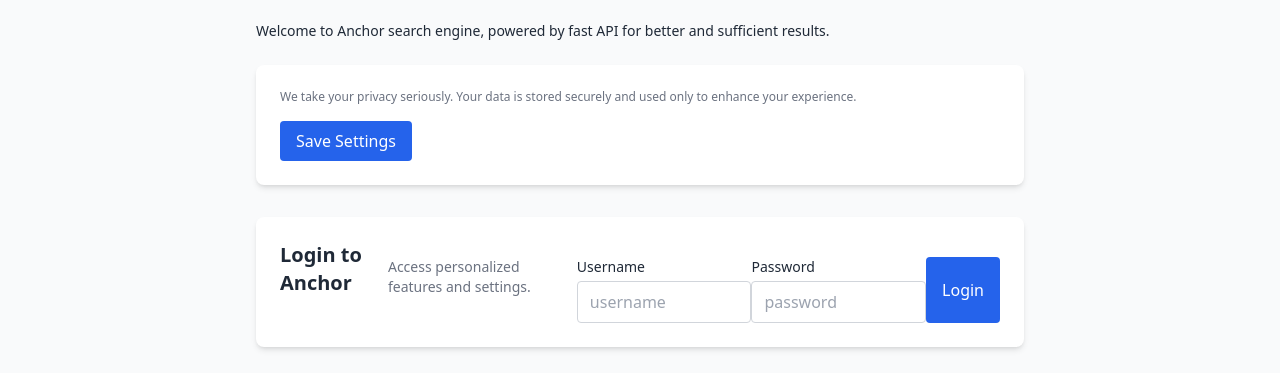
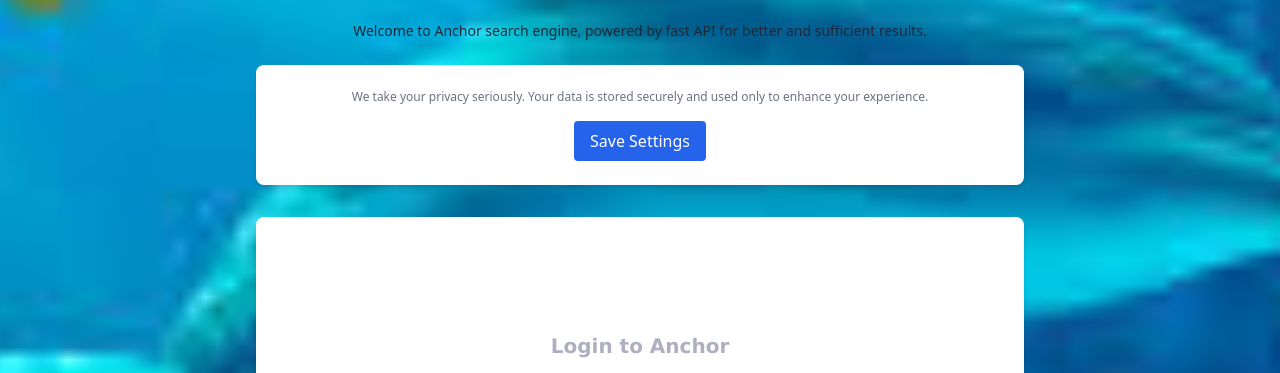
Before and after one commit to melodykellynwaogu/xlorin, a website: page public/setting.html in a window 1280 px wide. Shown: the part 415-788 px from the top of the page. Drawn offline with nearby package versions, Linux system fonts and the light colour scheme.

Commit message:
Updated the login card and added image background

```diff
--- /dev/null
+++ b/public/set.css
@@ -0,0 +1,34 @@
+body {
+    background-image: url(/images/sea.jpg);
+    background-size:cover;
+    background-position: center;
+    background-repeat: repeat;
+    text-align: center;
+}
+#login-form {
+    display: flex;
+    flex-direction: column; /* Stack children vertically */
+    justify-content: center;
+    align-items: center; /* Centers horizontally */
+    padding: 15%;
+    /* background-color: aliceblue; */
+}
+#login-form h2 {
+    font-weight: bold;
+    font-size: 600;
+    font-family:Verdana, Geneva, Tahoma, sans-serif;
+    color:rgb(175, 175, 194);
+}
+#login-form p {
+    text-align: center;
+    font-weight: bold;
+}
+#login-form input {
+    box-shadow: 2px 3px 8px rgba(0,0,0,0.1);
+    transition: box-shadow 0.3s ease;
+}
+
+#login-form input:focus {
+    box-shadow: 2px 3px 8px rgba(0,0,0,0.3);
+    outline: none;
+}
--- a/public/setting.html
+++ b/public/setting.html
@@ -8,6 +8,7 @@
   <link rel="icon" href="https://i.postimg.cc/XJtfFNmb/anchor.png" />
   <script src="https://cdn.tailwindcss.com"></script>
   <script src="setting.js" defer></script>
+  <link rel="stylesheet" href="set.css">
 </head>
 <body class="bg-gray-50 dark:bg-gray-900 text-gray-800 dark:text-gray-100 font-sans px-6 py-8">
     <div class="min-h-screen flex items-start justify-center">
@@ -38,12 +39,12 @@
                 <h2 class="text-xl font-semibold">Login to Anchor</h2>
                 <p class="text-sm text-gray-500">Access personalized features and settings.</p>
                 <div>
-                <label for="username" class="block text-sm mb-1">Username</label>
-                <input type="text" id="username" placeholder="username" class="w-full px-3 py-2 rounded border border-gray-300 dark:border-gray-600 bg-white dark:bg-gray-700" />
+                    <label for="username" class="block text-sm mb-1">Username</label>
+                    <input type="text" id="username" placeholder="username" class="w-full px-3 py-2 rounded border border-gray-300 dark:border-gray-600 bg-white dark:bg-gray-700" />
                 </div>
                 <div>
-                <label for="password" class="block text-sm mb-1">Password</label>
-                <input type="password" id="password" placeholder="password" class="w-full px-3 py-2 rounded border border-gray-300 dark:border-gray-600 bg-white dark:bg-gray-700" />
+                    <label for="password" class="block text-sm mb-1">Password</label>
+                    <input type="password" id="password" placeholder="password" class="w-full px-3 py-2 rounded border border-gray-300 dark:border-gray-600 bg-white dark:bg-gray-700" />
                 </div>
                 <button type="submit" class="bg-blue-600 text-white px-4 py-2 rounded hover:bg-blue-700">Login</button>
             </form>
```
Also changed, not shown: images/sea.jpg (added).
